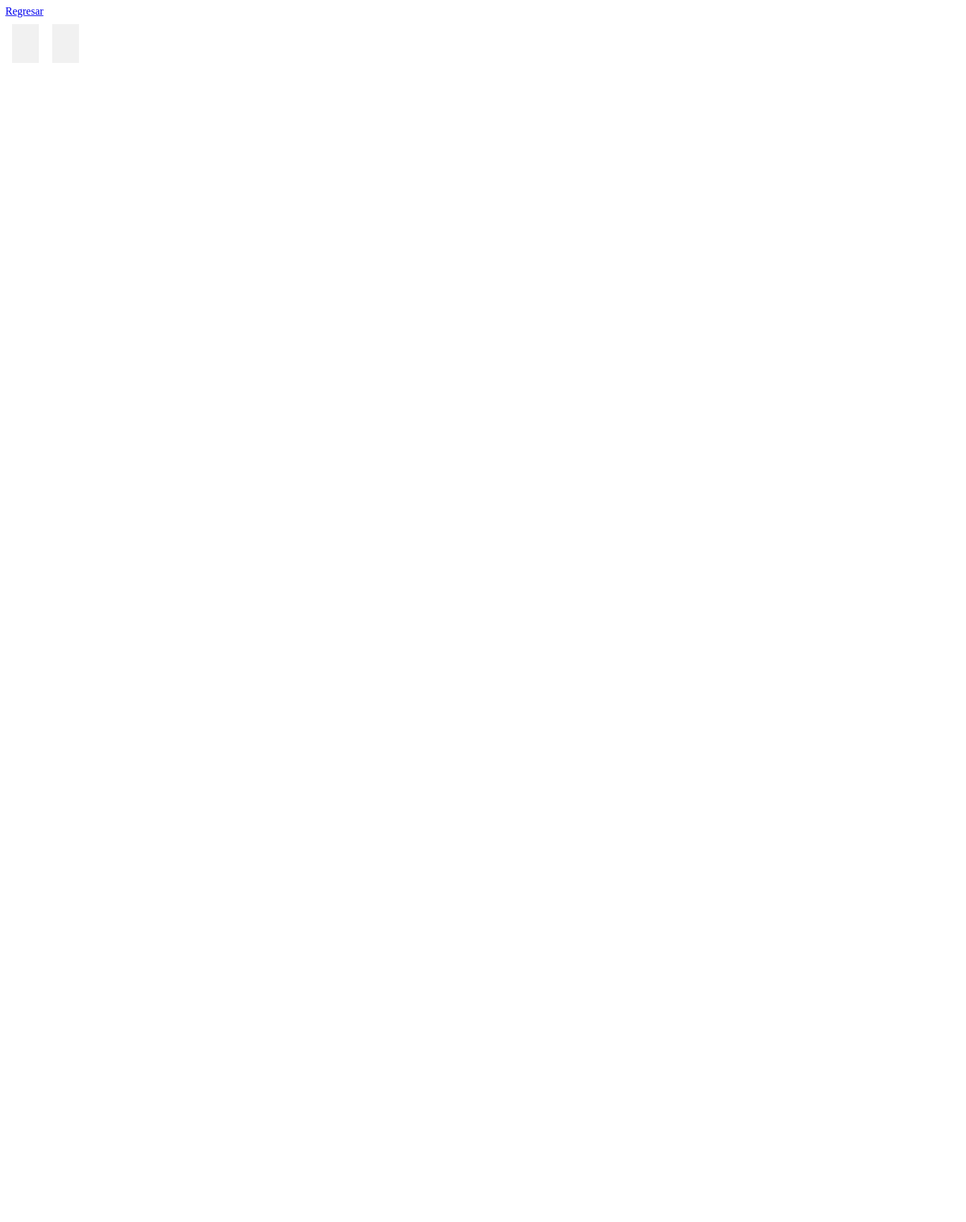
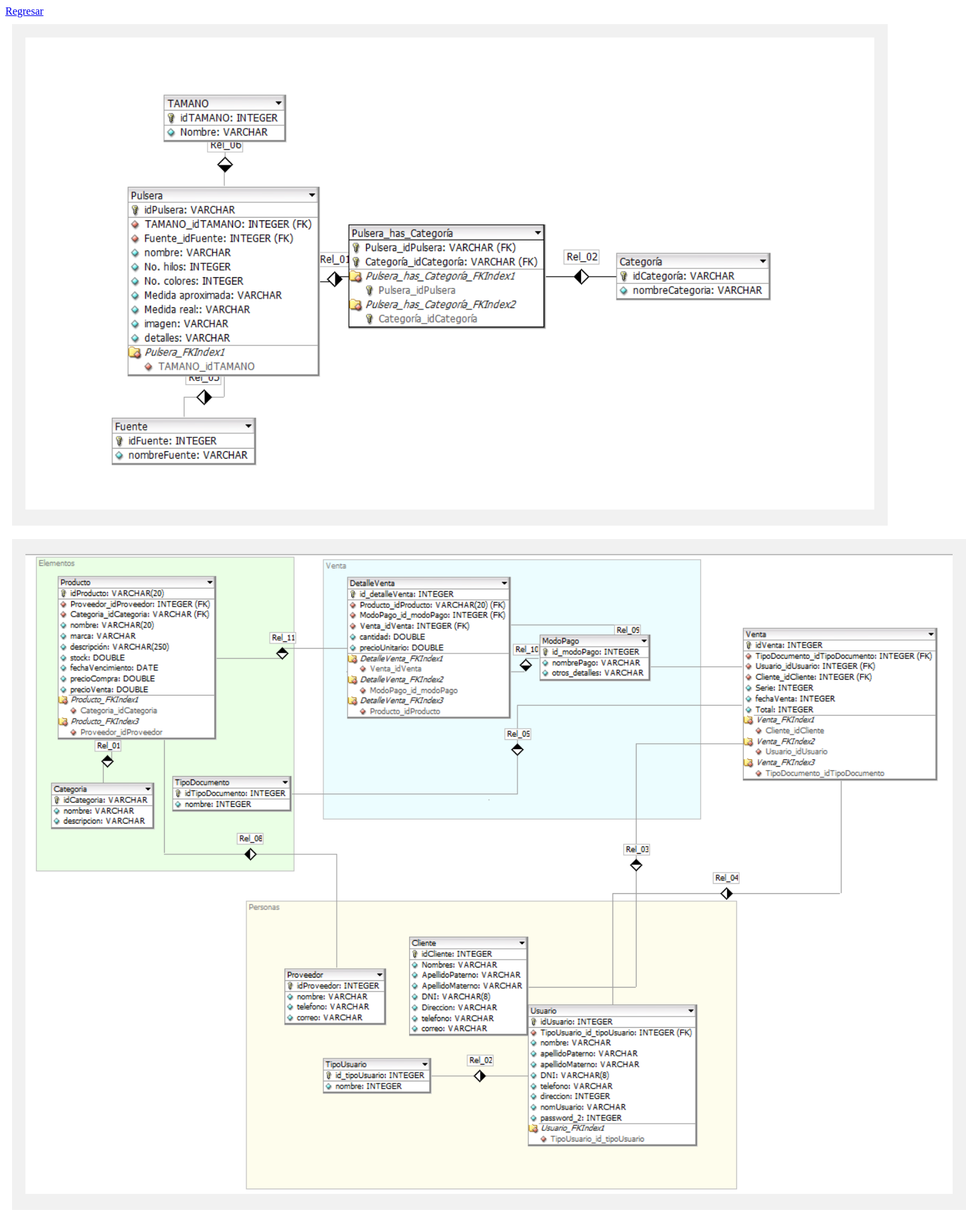
Before and after one commit to acmonrz10/Projects, a plain HTML site: page modelosER.html in a window 1280 px wide. Shown: the whole page at 67% size, 1443 px wide, since content can reach past the window. Before the commit the page ends 800 px from the top, so only its background shows below. Drawn offline with Linux system fonts and the light colour scheme.

Commit message:
Update modelosER.html

```diff
--- a/modelosER.html
+++ b/modelosER.html
@@ -23,8 +23,8 @@
 
     <a href="index.html">Regresar</a>
     <div class="container">
-    <div><img src="Imagenes/Modelos Entidad-Relación/Captura de pantalla 2026-11-25 013925.png" alt=""></div>
-    <div><img src="Imagenes/Modelos Entidad-Relación/Captura de pantalla 2026-11-25 014115.png" alt=""></div>
+    <div><img src="Modelos Entidad-Relación/Captura de pantalla 2026-11-25 013925.png" alt=""></div>
+    <div><img src="Modelos Entidad-Relación/Captura de pantalla 2026-11-25 014115.png" alt=""></div>
 </div>
 
 </body>
```
